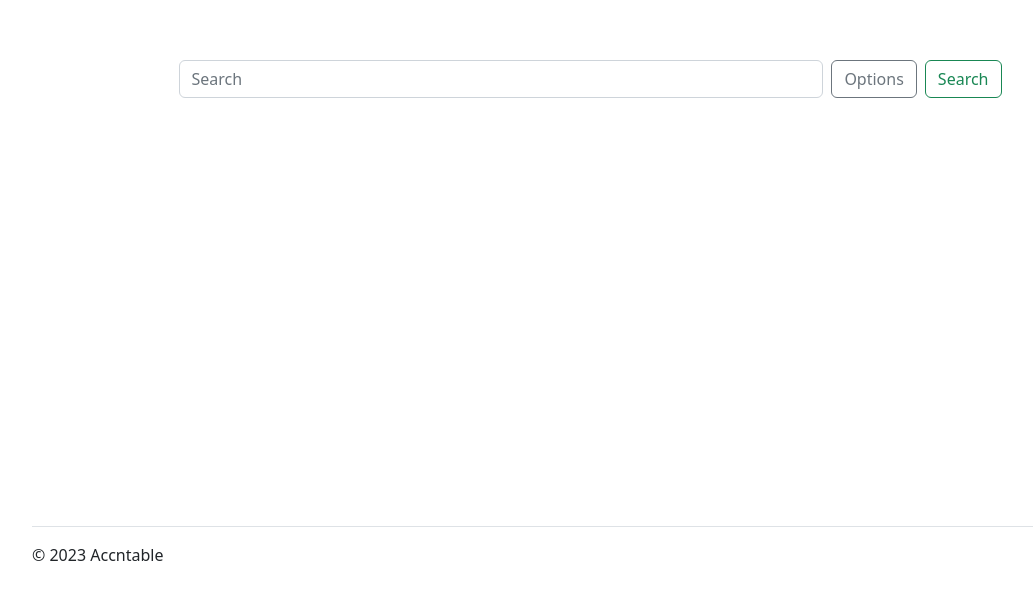
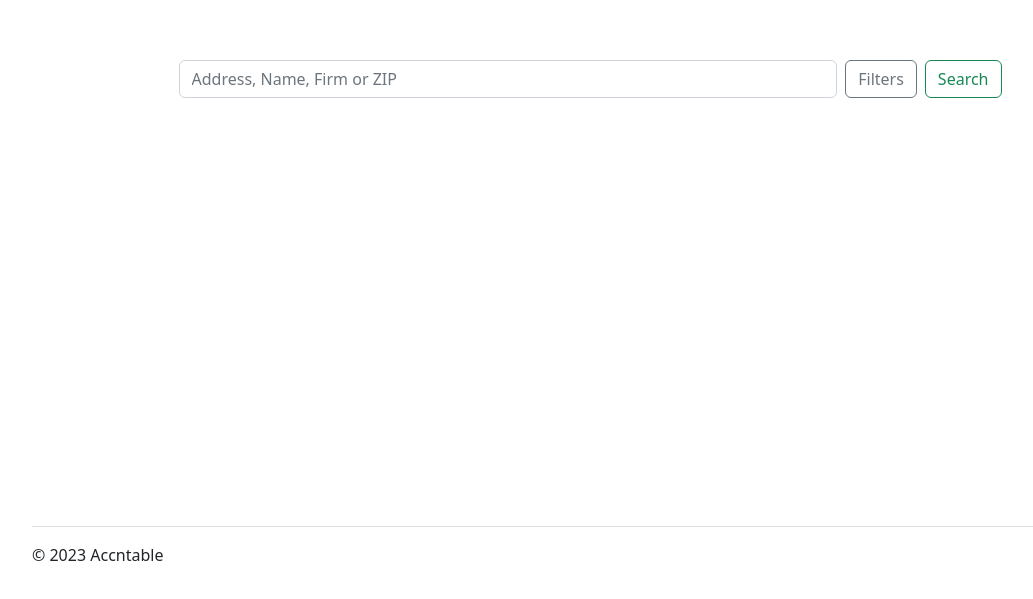
Before and after one commit to mattryczek/accntable, a Vue app: page / in a window 1280 px wide. Shown: the part 193-792 px from the top of the page, without its empty margins (50-1083 px from the left). Built offline with nearby package versions, Linux system fonts and the light colour scheme.

Commit message:
Search placeholder variable

```diff
--- a/src/components/MainSearch.vue
+++ b/src/components/MainSearch.vue
@@ -1,12 +1,19 @@
+<script setup>
+import { ref } from 'vue';
+
+const placeholder = ref('Address, Name, Firm or ZIP')
+
+</script>
+
 <template>
     <div class="row justify-content-center">
         <div class="col-9">
             <div id="search" class="d-flex flex-wrap justify-content-center">
                 <div class="p-1 flex-grow-1">
-                    <input class="form-control" type="search" placeholder="Search">
+                    <input class="form-control" type="search" :placeholder="placeholder">
                 </div>
                 <div class="p-1">
-                    <button class="btn btn-outline-secondary me-2">Options</button>
+                    <button class="btn btn-outline-secondary me-2">Filters</button>
                     <button class="btn btn-outline-success" type="submit">Search</button>
                 </div>
             </div>
```
